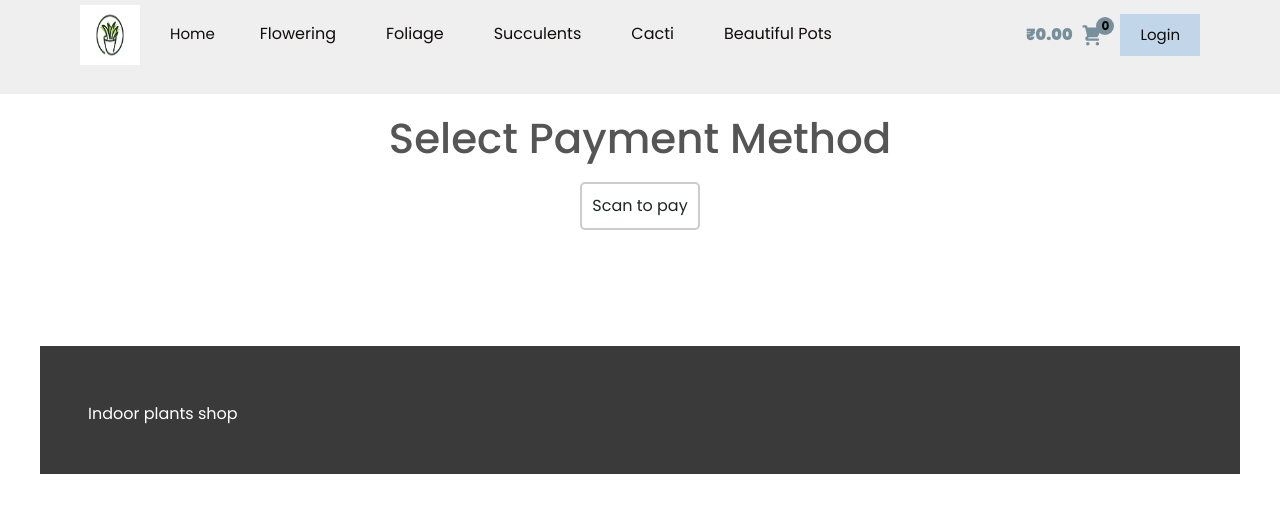
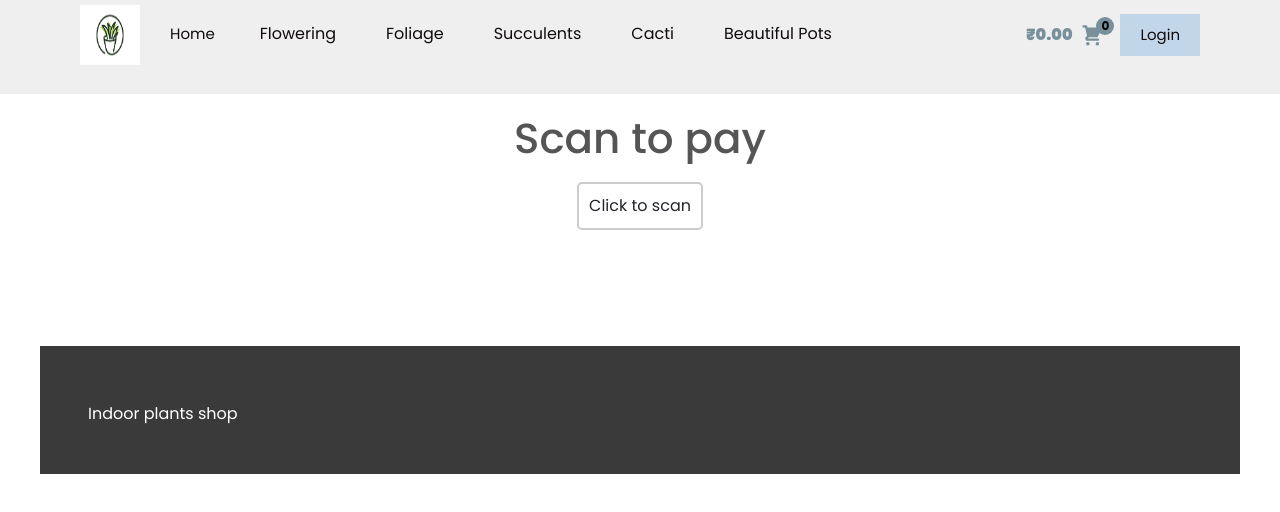
Before and after one commit to SriShathurika21ITR105/INDOOR_PLANTS, a React (Create React App) app: page /PaymentPage in a window 1280 px wide. Shown: the top 512 px of the page. Built offline with nearby package versions, Linux system fonts and the light colour scheme.

Commit message:
Update PaymentPage.js

```diff
--- a/src/components/Header/PaymentPage.js
+++ b/src/components/Header/PaymentPage.js
@@ -52,7 +52,7 @@ function PaymentPage() {
     <>
     <div className="payment-container">
       <div className="payment-methods">
-      <h2>Select Payment Method</h2>
+      <h2>Scan to pay</h2>
         <div
           className={`payment-method ${selectedPaymentMethod === 'gpay' ? 'selected' : ''}`}
           onClick={() => selectPaymentMethod('gpay')}
@@ -62,7 +62,7 @@ function PaymentPage() {
             src="https://static.vecteezy.com/system/resources/previews/021/672/629/non_2x/google-pay-logo-transparent-free-png.png"
             alt="Google Pay"
           /> */}
-          Scan to pay
+          Click to scan
         </div>
         {/* <div
           className={`payment-method ${selectedPaymentMethod === 'phonepe' ? 'selected' : ''}`}
```
